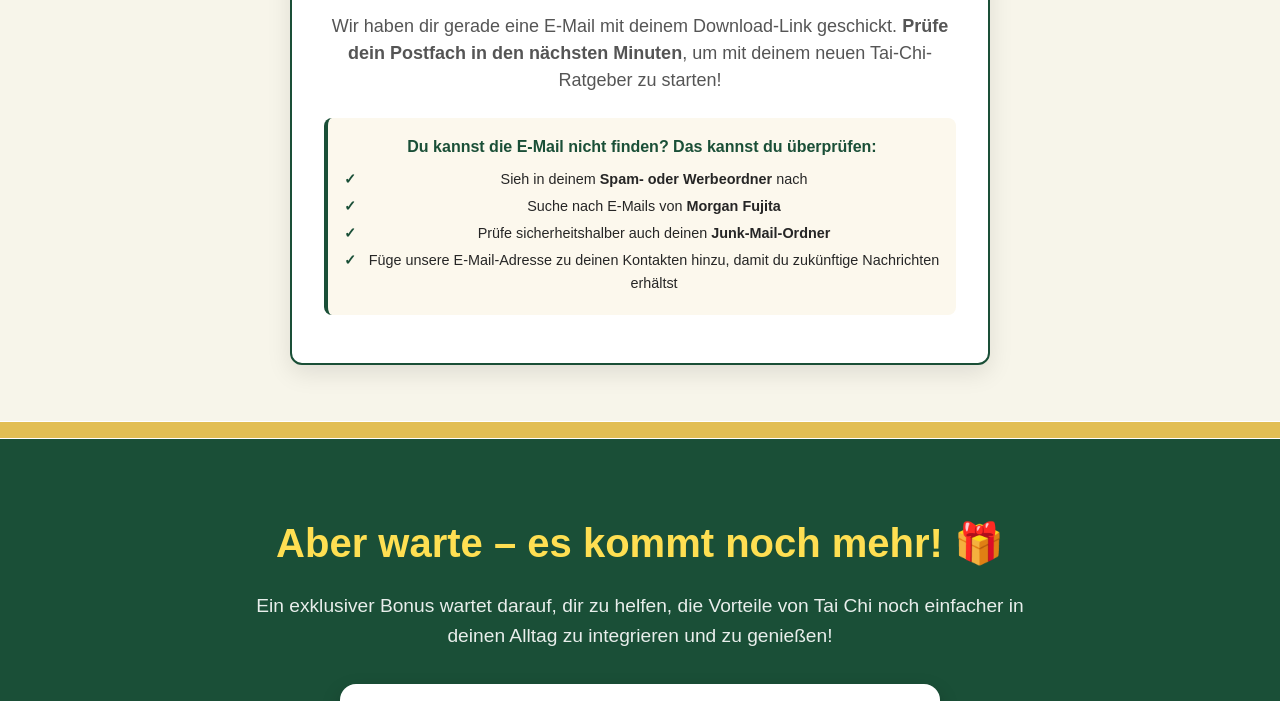
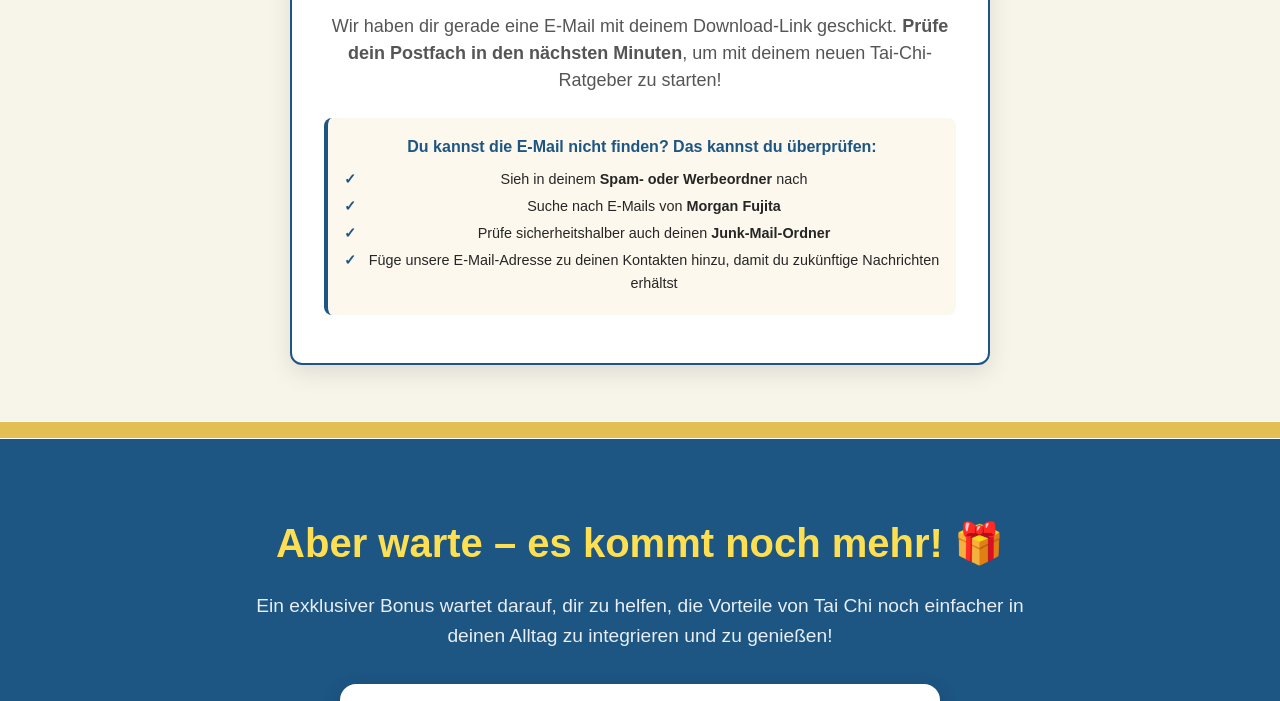
Before and after one commit to Nello29/taichiabnehmen, a plain HTML site: page danke/index.html in a window 1280 px wide. Shown: the part 503-1204 px from the top of the page. Drawn offline with Linux system fonts and the light colour scheme.

Commit message:
Update index.html

```diff
--- a/danke/index.html
+++ b/danke/index.html
@@ -120,7 +120,7 @@
       max-width:700px;
       margin:0 auto;
       box-shadow:0 8px 25px rgba(0,0,0,0.1);
-      border:2px solid var(--dark-green);
+      border:2px solid var(--blu);
       position:relative;
     }
 
@@ -180,11 +180,11 @@
       padding:1rem;
       border-radius:0.5rem;
       margin:1rem 0;
-      border-left:4px solid var(--dark-green);
+      border-left:4px solid var(--blu);
     }
 
     .email-tips h4{
-      color:var(--dark-green);
+      color:var(--blu);
       font-size:1rem;
       margin-bottom:0.5rem;
       font-weight:bold;
@@ -207,13 +207,13 @@
       content:"✓";
       position:absolute;
       left:0;
-      color:var(--dark-green);
+      color:var(--blu);
       font-weight:bold;
     }
 
     /*======================= BONUS PREVIEW SECTION =======================*/
     .bonus-preview{
-      background:var(--dark-green);
+      background:var(--blu);
       color:var(--text-light);
       padding:3rem 0;
       border-top:1px solid var(--white);
@@ -286,7 +286,7 @@
 
     .time-estimate{
       background:var(--yellow);
-      color:var(--dark-green);
+      color:var(--blu);
       padding:0.75rem 1.25rem; /* Increased padding */
       border-radius:1rem;
       display:inline-block;
```
